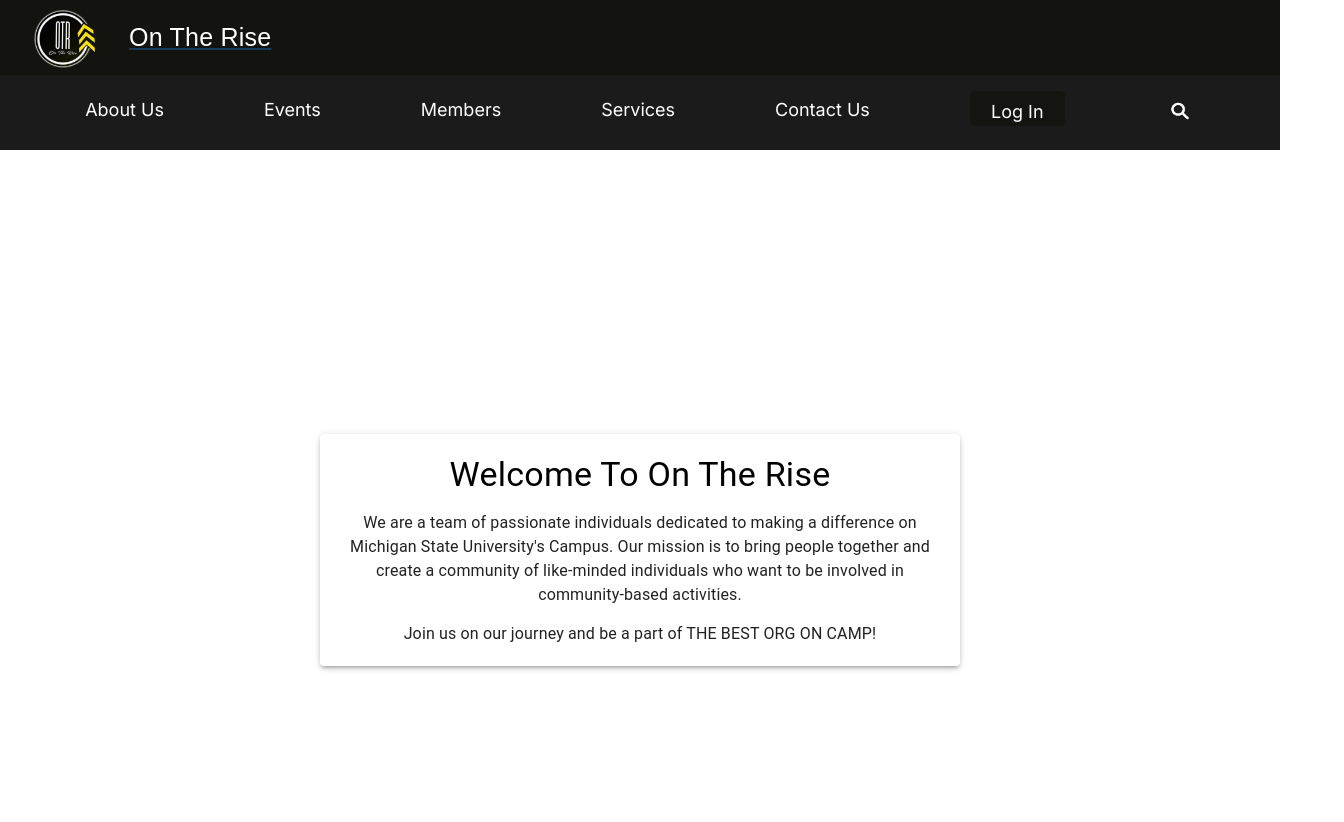
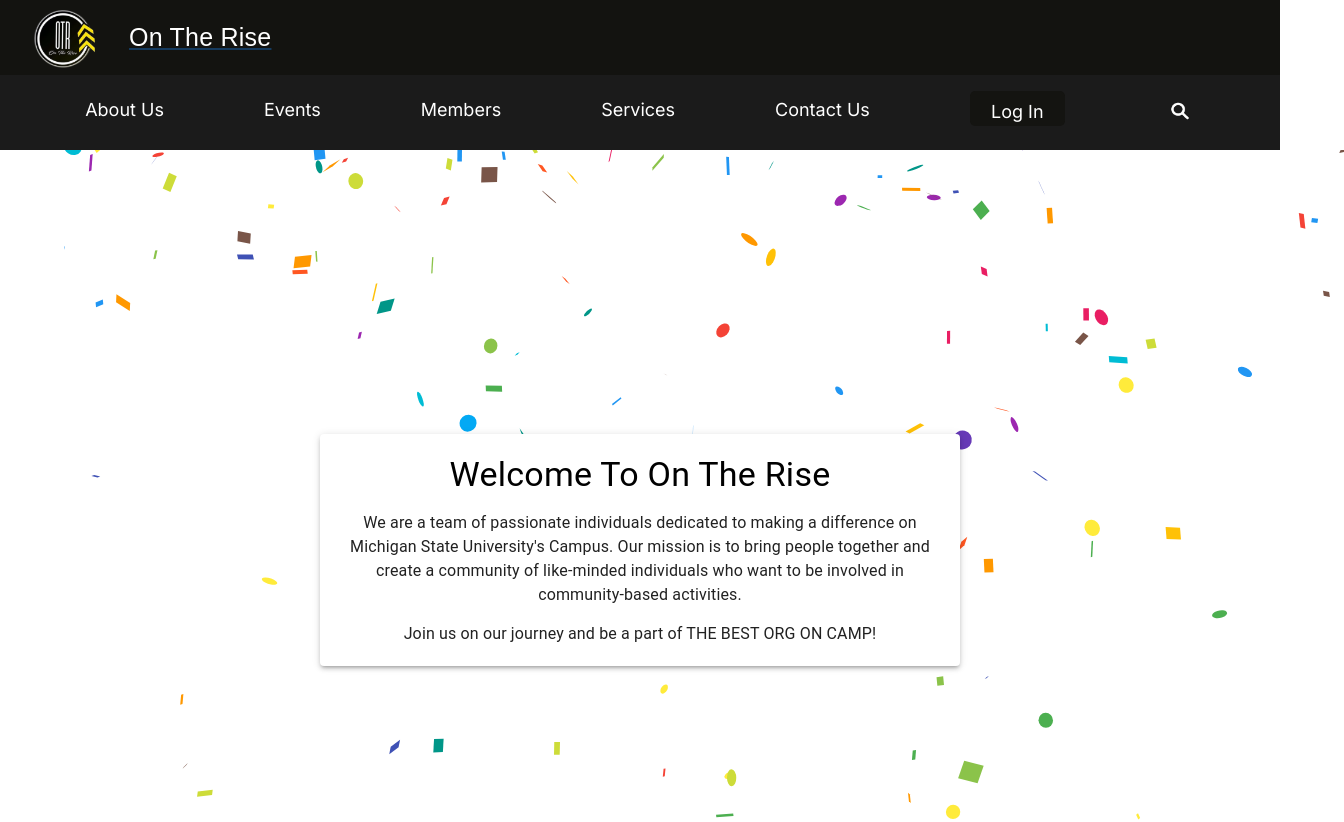
Before and after one commit to Imagine-Software-Club/PRJ-5WFU3-OnTheRiseWebsite, a Next.js app: page /about in a window 1280 px wide. Shown: the top 822 px of the page, 1344 px wide, since content can reach past the window. Built offline with nearby package versions, Linux system fonts and the light colour scheme; a web font is replaced by a local one.

Commit message:
Add UI Changes + Bug Fixes

```diff
--- a/app/about/page.tsx
+++ b/app/about/page.tsx
@@ -1,42 +1,19 @@
 'use client'
 import { Box, Typography, Paper } from "@mui/material";
-import React, { useEffect } from "react";
+import React, { useState, useEffect } from "react";
+import Confetti from "react-confetti";
 
 const AboutUs = () => {
+  const [showConfetti, setShowConfetti] = useState(true);
+
   useEffect(() => {
-    // Check if we are on the client side before running client-specific code
-    if (typeof window !== "undefined") {
-      const container = document.getElementById("confetti-container");
+    // Cleanup function to remove confetti after 4 seconds
+    const confettiCleanupTimeout = setTimeout(() => {
+      setShowConfetti(false);
+    }, 10000);
 
-      const generateRandomColor = () => {
-        return `#${Math.floor(Math.random() * 16777215).toString(16)}`;
-      };
-
-      // Generate confetti elements
-      for (let i = 0; i < 200; i++) {
-        const confetti = document.createElement("div");
-        confetti.className = "confetti";
-        container.appendChild(confetti);
-
-        // Set random position for each confetti element
-        const startPositionX = Math.random() * window.innerWidth;
-        const startPositionY = Math.random() * window.innerHeight;
-        confetti.style.left = `${startPositionX}px`;
-        confetti.style.top = `${startPositionY}px`;
-
-        // Set random color for each confetti element
-        confetti.style.backgroundColor = generateRandomColor();
-      }
-
-      // Cleanup function to remove confetti after animation
-      setTimeout(() => {
-        const confettiElements = document.getElementsByClassName("confetti");
-        while (confettiElements.length > 0) {
-          confettiElements[0].parentNode.removeChild(confettiElements[0]);
-        }
-      }, 5000); // Adjust the duration to match the animation duration
-    }
-  }, []); // Empty dependency array ensures this runs only once on the client side
+    return () => clearTimeout(confettiCleanupTimeout);
+  }, []);
 
   return (
     <Box
@@ -59,24 +36,17 @@ const AboutUs = () => {
           pointer-events: none;
           overflow: hidden;
         }
+      `}</style>
 
-        .confetti {
-          width: 10px;
-          height: 10px;
-          background-color: #${Math.floor(Math.random() * 16777215).toString(16)}; /* Random color */
-          position: absolute;
-          animation: fall 5s linear; /* Adjust the duration as needed */
-        }
+      {showConfetti && (
+        <Confetti
+          width={window.innerWidth}
+          height={window.innerHeight}
+          numberOfPieces={200}
+          style={{ display: "block", zIndex: 1 }}
+        />
+      )}
 
-        @keyframes fall {
-          0% {
-            transform: translateY(0) rotate(0deg);
-          }
-          100% {
-            transform: translateY(100vh) rotate(360deg);
-          }
-        }
-      `}</style>
       <Paper
         elevation={3}
         sx={{
@@ -84,6 +54,7 @@ const AboutUs = () => {
           maxWidth: "600px",
           textAlign: "center",
           position: "relative",
+          zIndex: 2,
         }}
       >
         <Typography variant="h4" sx={{ color: "black" }}>
@@ -97,6 +68,7 @@ const AboutUs = () => {
           Join us on our journey and be a part of THE BEST ORG ON CAMP!
         </Typography>
       </Paper>
+
       <div id="confetti-container" className="confetti-container"></div>
     </Box>
   );
--- a/app/admin/mail/[id]/page.tsx
+++ b/app/admin/mail/[id]/page.tsx
@@ -26,8 +26,7 @@ async function sendEmail(formData) {
     }
   }
 
-
-const EmailList = () => {
+  const EmailList = () => {
   const [formData, setFormData] = useState({
     email: ["swabhankatkoori@gmail.com", "katkoor4@msu.edu"],
     subject: "",
--- a/package.json
+++ b/package.json
@@ -32,6 +32,8 @@
     "dotenv": "^16.3.1",
     "eslint": "8.41.0",
     "eslint-config-next": "13.4.4",
+    "firebase": "^10.7.0",
+    "firebaseui": "^6.1.0",
     "lodash": "^4.17.21",
     "next": "^14.0.3",
     "next.js": "^1.0.3",
@@ -46,6 +48,7 @@
     "react-dom-confetti": "^0.2.0",
     "react-email": "1.9.5",
     "react-quill": "^2.0.0",
+    "react-rain-animation": "^1.0.4",
     "react-responsive-carousel": "^3.2.23",
     "react-router-dom": "^6.18.0",
     "react-slick": "^0.29.0",
```
Also changed, not shown: 2 other files (tests, documents, lock files or other folders).
